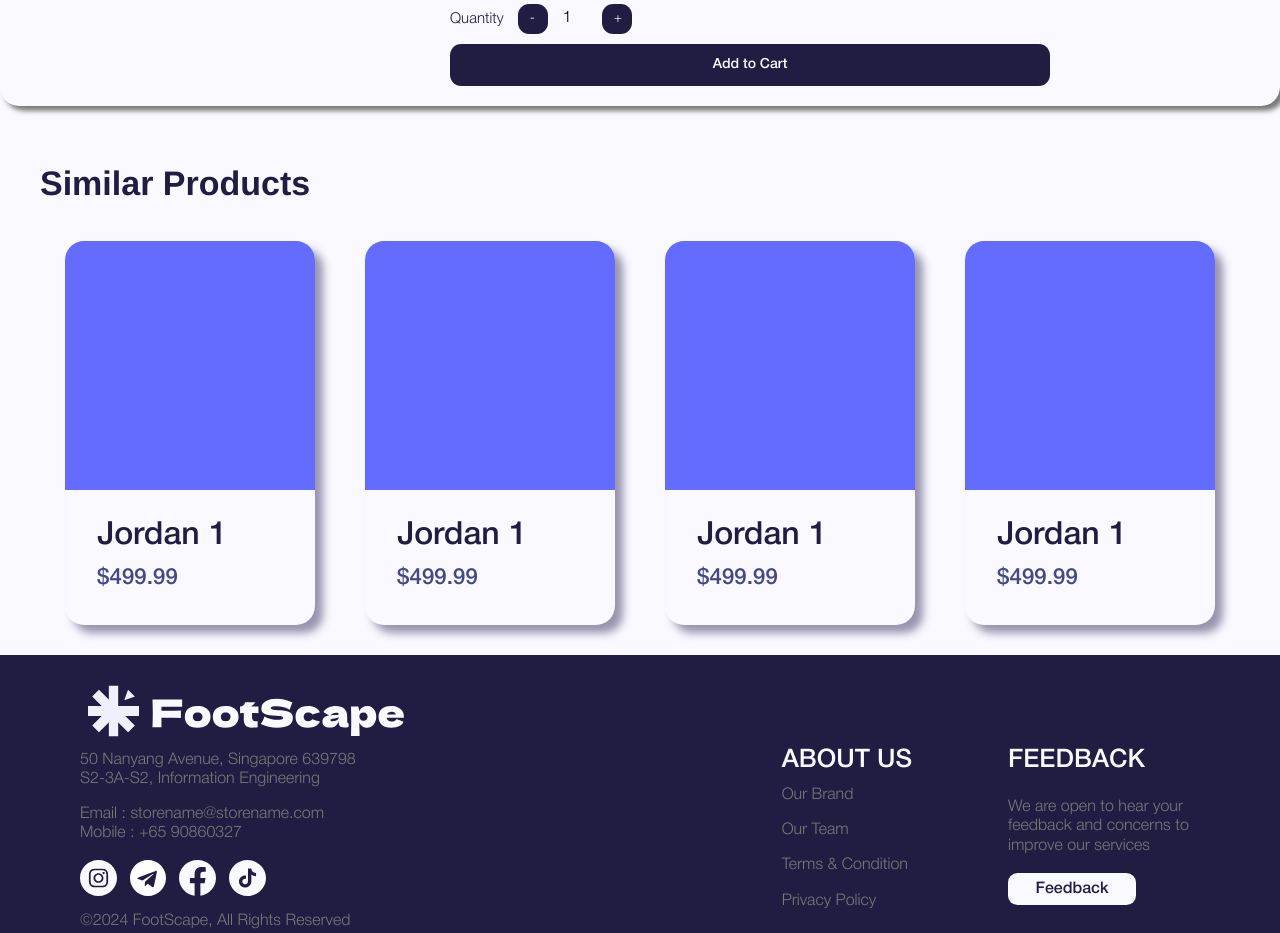
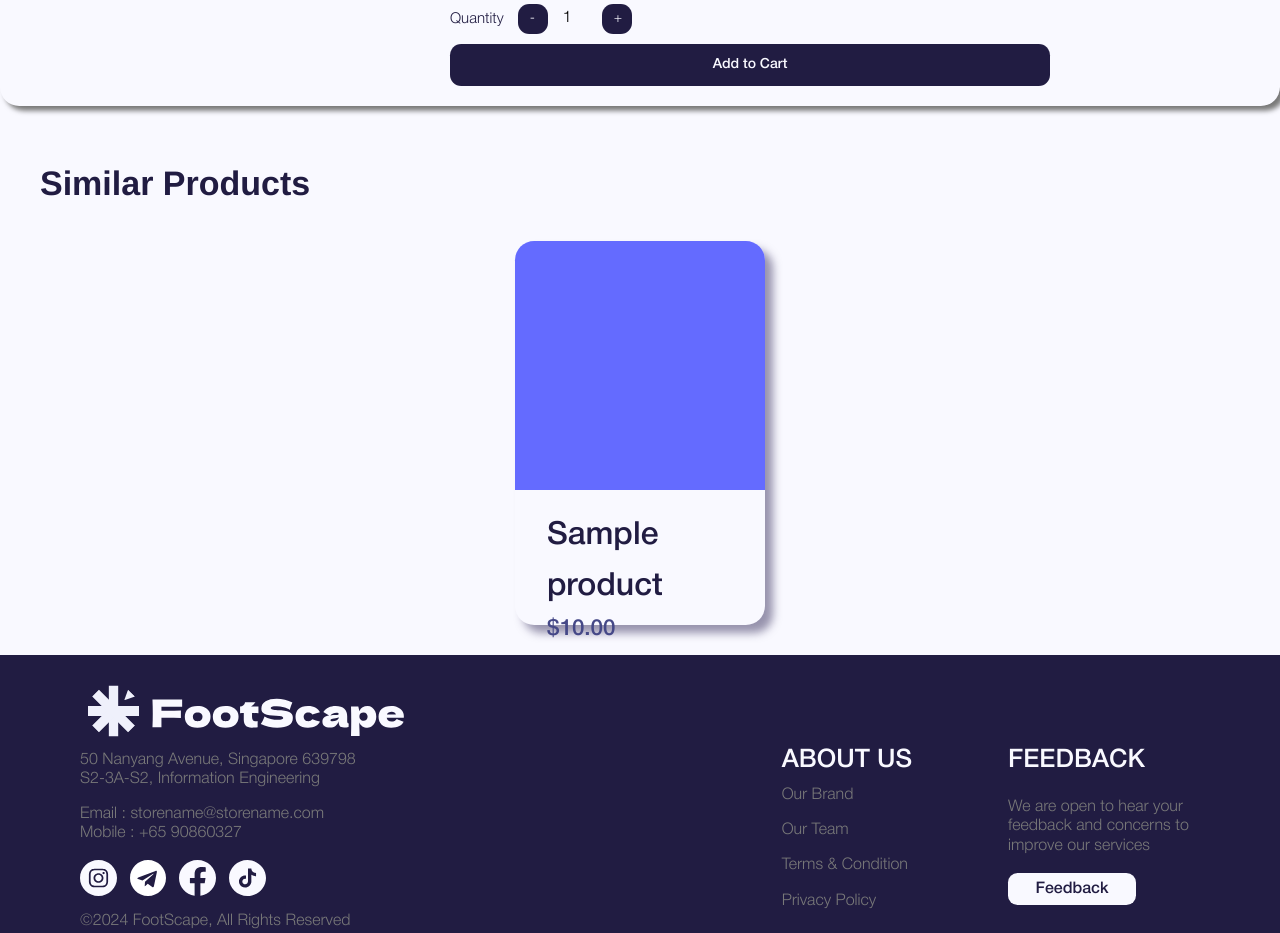
Before and after one commit to cyprus09/ie4717-project, a PHP site: page /prod-desc.php in a window 1280 px wide. Shown: the part 458-1391 px from the top of the page. Run offline with PHP 8.4, Linux system fonts and the light colour scheme; tables that the repository leaves empty hold one stand-in row (values such as "Sample post"); some web fonts are replaced.

Commit message:
add similar products

```diff
--- a/components/product-card.php
+++ b/components/product-card.php
@@ -1,7 +1,7 @@
-<a class="product-card" href="../pages/prod-desc.php">
+<a class="product-card" href="#">
     <div class="product-img"></div>
     <div class="product-desc-section">
-        <h3 class="product-name">Jordan 1</h3>
-        <p class="product-price">$499.99</p>
+        <h3 class="product-name"><?php echo htmlspecialchars($product_name); ?></h3>
+        <p class="product-price">$<?php echo htmlspecialchars($product_price); ?></p>
     </div>
 </a>
--- a/pages/prod-desc.php
+++ b/pages/prod-desc.php
@@ -68,21 +68,32 @@
 
     </div>
 
-    <h1 class="header-similar-products">Similar Products</h1>
-    <div class="similar-products">
-      <div class="similar-product-item">
-        <?php include "../components/product-card.php" ?>
+    <?php
+    include "../utils/auth/dbconnect.php";
+
+    $query = "SELECT name, price FROM products ORDER BY RAND() LIMIT 4";
+    $result = $db->query($query);
+
+    if ($result->num_rows > 0): ?>
+      <h1 class="header-similar-products">Similar Products</h1>
+      <div class="similar-products">
+        <?php while ($row = $result->fetch_assoc()): ?>
+          <div class="similar-product-item">
+            <?php
+            $product_name = $row['name'];
+            $product_price = $row['price'];
+
+            include "../components/product-card.php";
+            ?>
+          </div>
+        <?php endwhile; ?>
       </div>
-      <div class="similar-product-item">
-        <?php include "../components/product-card.php" ?>
-      </div>
-      <div class="similar-product-item">
-        <?php include "../components/product-card.php" ?>
-      </div>
-      <div class="similar-product-item">
-        <?php include "../components/product-card.php" ?>
-      </div>
-    </div>
+    <?php
+    endif;
+
+    $db->close();
+    ?>
+
 
   </main>
   <!-- Footer -->
--- a/utils/auth/dbconnect.php
+++ b/utils/auth/dbconnect.php
@@ -1,13 +1,19 @@
 <?php
-define('DBSERVER', 'localhost'); // Database server
-define('DBUSERNAME', 'root'); // Database username
-define('DBPASSWORD', '12345'); // Database password
-define('DBNAME', 'footscape_db'); // Database name
+// Database connection parameters
+define('DBSERVER', 'localhost');
+define('DBUSERNAME', 'root');
+define('DBPASSWORD', '12345');
+define('DBNAME', 'footscape_db');
 
-// Connect to the database
+// Connect to the database and set it as a global variable
 $db = new mysqli(DBSERVER, DBUSERNAME, DBPASSWORD, DBNAME);
 
-// Check database connection
+// Check for a connection error
 if ($db->connect_error) {
   die("Error: Connection error - " . $db->connect_error);
 }
+
+// Select the database
+if (!$db->select_db(DBNAME)) {
+  die("Unable to locate the footscape db!");
+}
```
